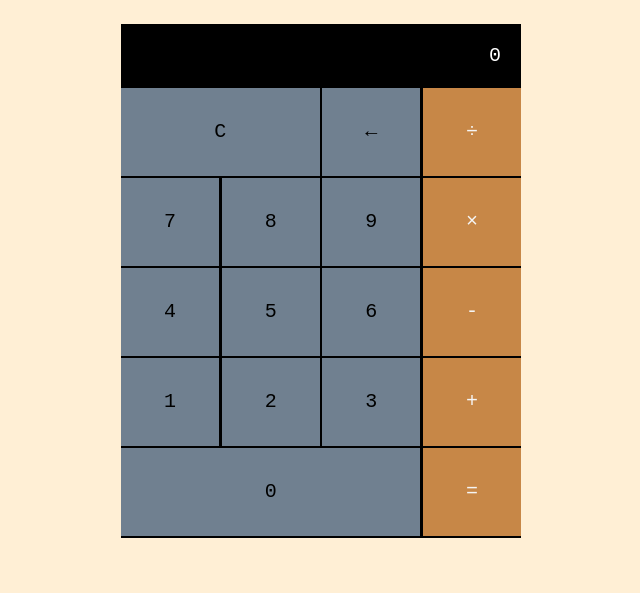
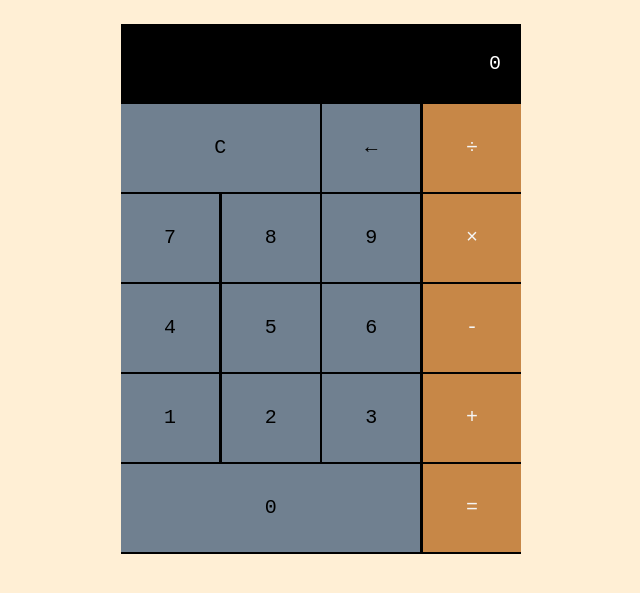
Before and after one commit to adamnnagy/calculator, a plain HTML site: page index.html in a window 1280 px wide. Shown: the part 75-668 px from the top of the page, without its empty margins (319-959 px from the left). Drawn offline with Linux system fonts and the light colour scheme.

Commit message:
Enlarge result box

```diff
--- a/script.js
+++ b/script.js
@@ -69,7 +69,7 @@ function changeInput() {
   if (buffer == 0) {
     buffer = result;
     result = 0;
-    displayResult();
+    // displayResult();
   }
 }
 
@@ -89,7 +89,6 @@ function equal() {
       break;
     default:
       return;
-      // clearDisplay();
   }
   operation = "";
   buffer = 0;
--- a/style.css
+++ b/style.css
@@ -22,6 +22,10 @@ button {
     margin-bottom: 0.5%;
 }
 
+.result {
+
+}
+
 .calculator-container {
     background-color: black;
     width: 400px;
@@ -31,13 +35,13 @@ button {
 .row {
     display: flex;
     justify-content: space-between;
+    align-items: center;
 }
 
 /* screen */
 .row:first-child {
     justify-content: flex-end;
-    align-content: center;
-    height: 4rem;
+    height: 5rem;
 
 }
 
```
Also changed, not shown: index.html (+2 -1 lines).
